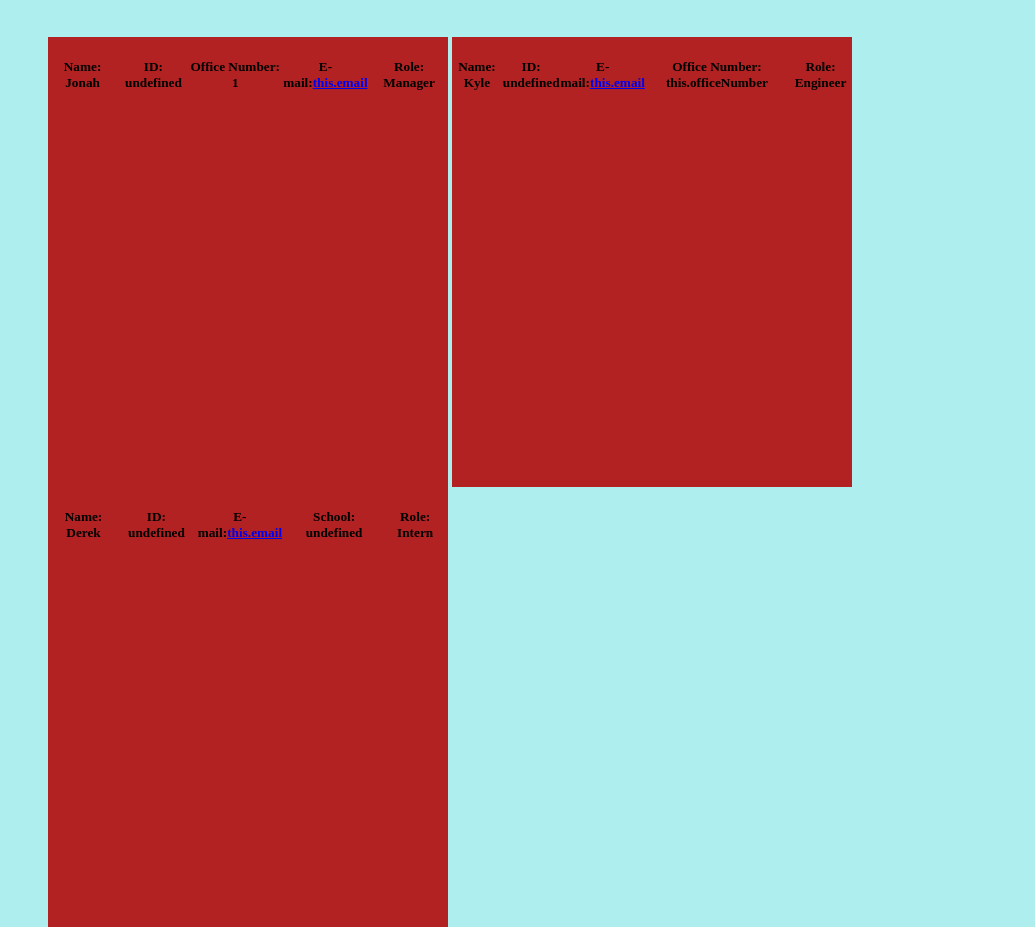
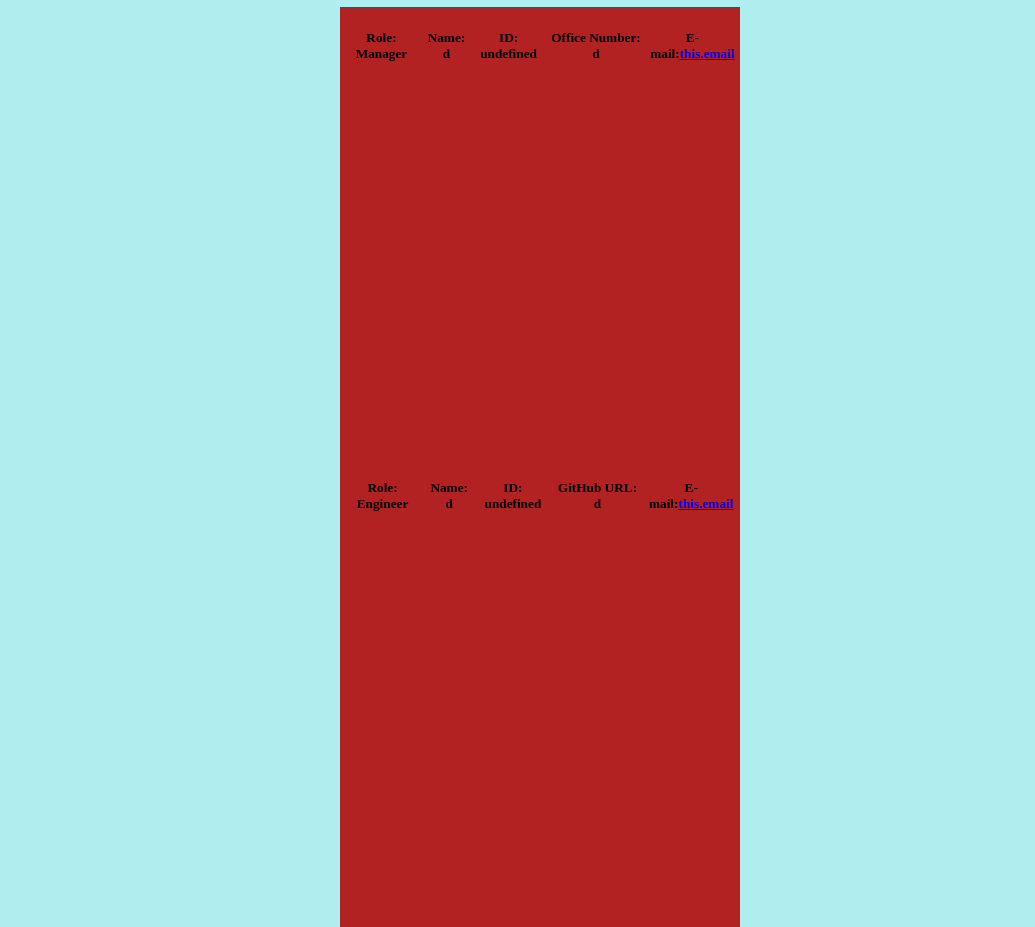
Before and after one commit to jonahscottlewis/team-profile-generator, a website: page team-profile.html in a window 1280 px wide. Shown: the part 91-1018 px from the top of the page, without its empty margins (0-1035 px from the left). Drawn offline with Linux system fonts and the light colour scheme.

Commit message:
fixed styling for full markdown

```diff
--- a/team-profile.html
+++ b/team-profile.html
@@ -9,8 +9,8 @@
 </head>
 <style>
     body {
-        display: flex;
-        flex-wrap: wrap;
+        display: inline-block;
+        margin: 0 300px 0 300px;
         background-color: paleturquoise;
     }
 
@@ -39,25 +39,25 @@
     </header>
     <div class="cardBox">
             <div class="card">
-        <h5>Name: Jonah</h5>
+        <h5>Role: Manager</h5>
+        <h5>Name: d</h5>
         <h5>ID: undefined</h5>
-        <h5>Office Number: 1</h5>
-        <h5>E-mail:<a href="mailto:jonahlewislewis96@gmail.com">this.email</a></h5>
-        <h5>Role: Manager</h5>
+        <h5>Office Number: d</h5>
+        <h5>E-mail:<a href="mailto:d">this.email</a></h5>
     </div>
      <div class="card">
-        <h5>Name: Kyle</h5>
+        <h5>Role: Engineer</h5>
+        <h5>Name: d</h5>
         <h5>ID: undefined</h5>
-        <h5>E-mail:<a href="mailto:jonahslewis96@gmail.com">this.email</a></h5>
-        <h5>Office Number: this.officeNumber</h5>
-        <h5>Role: Engineer</h5>
+        <h5>GitHub URL: d</h5>
+        <h5>E-mail:<a href="mailto:d">this.email</a></h5>
     </div>
     <div class="card">
-        <h5>Name: Derek</h5>
+        <h5>Role: Intern</h5>
+        <h5>Name: d</h5>
         <h5>ID: undefined</h5>
-        <h5>E-mail:<a href="mailto:jonahslewis@gmail.com">this.email</a></h5>
         <h5>School: undefined</h5>
-        <h5>Role: Intern</h5>
+        <h5>E-mail:<a href="mailto:d">this.email</a></h5>
     </div>
 
     </div>
```
Also changed, not shown: Templates/full-markdown.html (+2 -2 lines).
